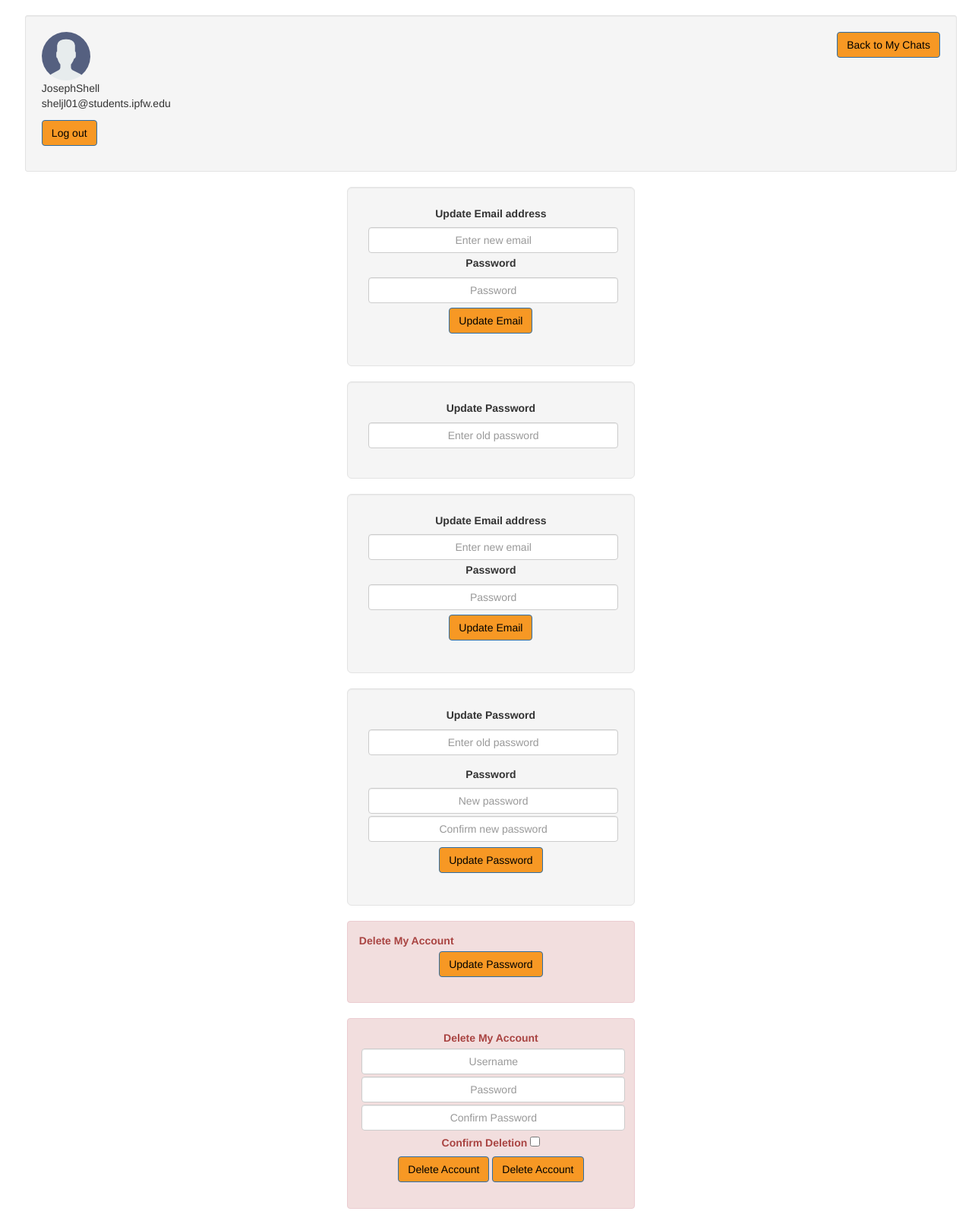
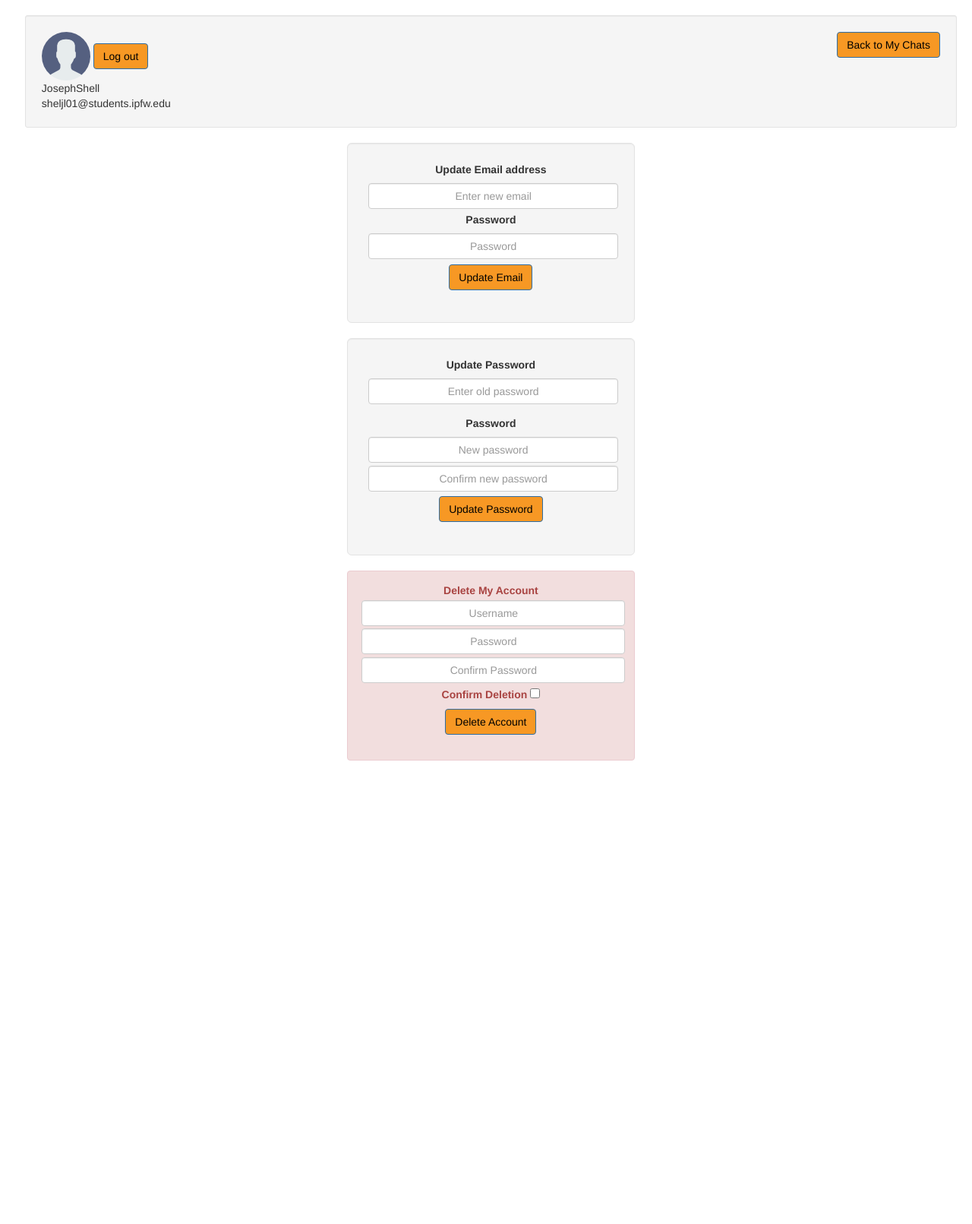
Before and after one commit to Levi-Thieme/Mio, a PHP site: page /myAccount.php in a window 1280 px wide. Shown: the whole page at 76% size. After the commit the page ends 1001 px from the top, so only its background shows below. Run offline with PHP 8.4, Linux system fonts and the light colour scheme; a user stored in the database is signed in; data comes from the database, SQL or seed files in the repository.

Commit message:
Fixed duplicate forms on my account page.

```diff
--- a/php/myAccount.php
+++ b/php/myAccount.php
@@ -116,36 +116,14 @@
                 <div class="row" id="profileRowDiv">
                     <img class="img-fluid" alt="The user's profile image" src="../imgs/user.png">
                     <a href="./main.php" id="backBtn" class="btn btn-primary" value="Back to My Chats">Back to My Chats</a>
+                    <a href="./logout.php" id = "logoutButton" name = "logout" class = "btn btn-primary" type="submit">Log out</a>
                     <div>
                         <?php echo $_SESSION['username'] . " <br> " . $_SESSION['email']; ?>
                     </div>
                     <div>
-                        <form action = "./logout.php">
-                                <button id = "logoutButton" name = "logout" class = "btn btn-primary" type="submit"> Log out </button>
-                        </form>
-
                 </div>
             </div>
         </div>
-        <form action="" method="get" id=changeEmailForm class="change-form col-md-4 col-md-offset-4">
-            <div class="well well-lg">
-                <div class="form-group">
-                    <label for="updateEmailEmailInput">Update Email address</label>
-                    <input type="email" class="form-control" id="updateEmailEmailInput" name="updateEmailEmailInput" aria-describedby="emailHelp" placeholder="Enter new email">
-                    <label for="updateEmailPasswordInput">Password</label>
-                    <input type="password" class="form-control" id="updateEmailPasswordInput" name="updateEmailPasswordInput" placeholder="Password">
-                    <button type="submit" id="updateEmailButtton" class="btn btn-primary">Update Email</button>
-                </div>
-            </div>
-        </form>
-        <form action="" method="get" id="changePasswordForm" class="change-form col-md-4 col-md-offset-4">
-            <div class="well well-lg">
-                <div class="form-group">
-                    <label for="updatePasswordPasswordInput">Update Password</label>
-                    <input type="password" class="form-control" id="updatePasswordPasswordInput" name="updatePasswordPasswordInput" aria-describedby="emailHelp" placeholder="Enter old password">
-                </div>
-            </div>
-        </form>
         <form onsubmit="return validateChangeEmail()" action='<?php echo $_SERVER['PHP_SELF']; ?>' method="post" id="changeEmailForm" name="changeEmailForm" class="change-form col-md-4 col-md-offset-4">
             <div class="well well-lg">
                 <div class="form-group">
@@ -173,14 +151,6 @@
                 </div>
             </div>
         </form>
-        <form action="" method="get" id="deleteAccountForm" class="change-form col-md-4 col-md-offset-4">
-            <div class="alert alert-danger">
-                <strong>Delete My Account</strong>
-                <div class="form-group">
-                    <button type="submit" id="updatePasswordBtn" name="updatePasswordSubmit" class="btn btn-primary">Update Password</button>
-                </div>
-            </div>
-        </form>
         <form onsubmit="return validateDeleteAccount()" action='<?php echo $_SERVER['PHP_SELF']; ?>' method="post" id="deleteAccountForm" name="deleteAccountForm" class="change-form col-md-4 col-md-offset-4">
             <div class="alert alert-danger">
                 <div class="form-group">
@@ -191,7 +161,6 @@
                     <input type="password" class="form-control" id="deletePasswordConfirm" name="deletePasswordConfirm" placeholder="Confirm Password">
                     <label>Confirm Deletion <input type="checkbox" id="confirmDeleteCheckbox" name="confirmDeleteCheckbox"></label><br>
                     <a href="./login.php" id="deleteAccountBtn" type="submit" class="btn btn-primary" role="button">Delete Account</a>
-                    <button id="deleteAccountBtn" name="deleteAccountSubmit" type="submit" class="btn btn-primary" role="button">Delete Account</button>
                 </div>
             </div>
         </form>
--- a/styles/myAccount.css
+++ b/styles/myAccount.css
@@ -53,6 +53,7 @@
 }
 
 button: #logoutButton {
+    float: right;
     color: orange;
     background-color: orange;
     border-style: solid;
```
Also changed, not shown: php/error_log.txt (+8 -0 lines).
